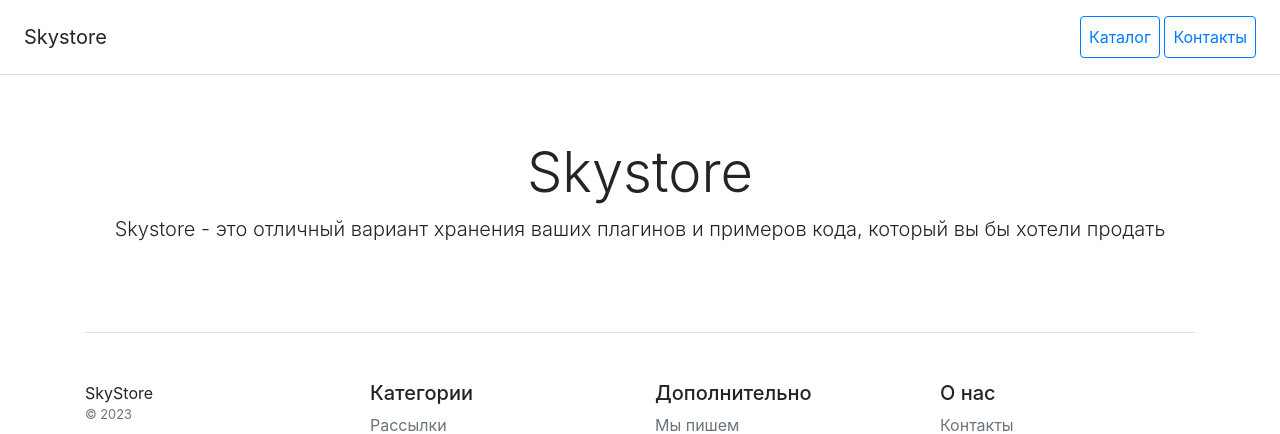
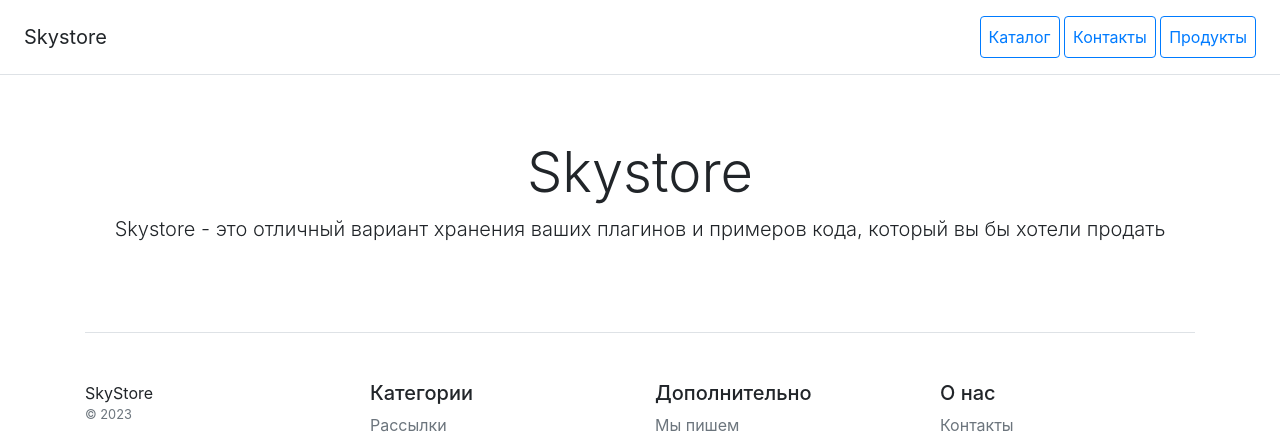
Before and after one commit to toir02/django_project, a Django app: page / in a window 1280 px wide. Shown: the top 434 px of the page. Run offline with Django 4.2, Linux system fonts and the light colour scheme; some libraries are stand-ins or nearby versions.

Commit message:
added products button to base.html

```diff
--- a/catalog/templates/catalog/base.html
+++ b/catalog/templates/catalog/base.html
@@ -12,6 +12,7 @@
     <nav class="ms-5">
         <a class="p-2 btn btn-outline-primary" href="/">Каталог</a>
         <a class="p-2 btn btn-outline-primary" href="/contacts/">Контакты</a>
+        <a class="p-2 btn btn-outline-primary" href="/products/">Продукты</a>
     </nav>
 </div>
 
```
